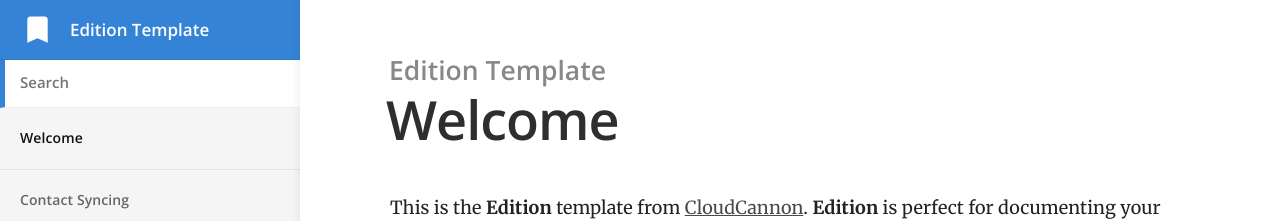
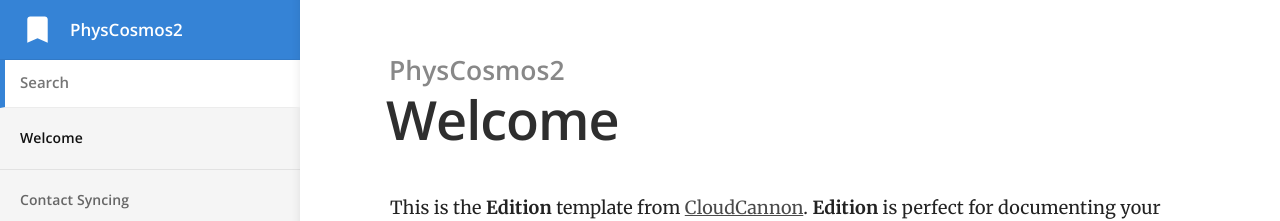
Before and after one commit to PhysCosmos/Site, a Jekyll site: the page built from index.md, in a window 1280 px wide. Shown: the top 221 px of the page. Built offline with Jekyll 4.4.1, drawn with Linux system fonts in a browser that asks for light colours.

Commit message:
Update _config.yml

```diff
--- a/_config.yml
+++ b/_config.yml
@@ -1,23 +1,22 @@
 # ----
 # Site
 
-title: Edition Template
-url: "https://long-pig.cloudvent.net"
+title: PhysCosmos2
+url:
 baseurl:
 google_analytics_key:
 show_full_navigation: true
 
 # Values for the jekyll-seo-tag gem (https://github.com/jekyll/jekyll-seo-tag)
-logo: /siteicon.png
-description: Product documentation template for Jekyll.
+logo:
+description: Astronomy-related physics and programming example problems
 author:
   name:
   email:
   twitter: # twitter username without the @ symbol
 social:
-  name: Edition Template
+  name:
   links:
-    - https://github.com/CloudCannon/edition-jekyll-template
 
 # -----
 # Build
```
